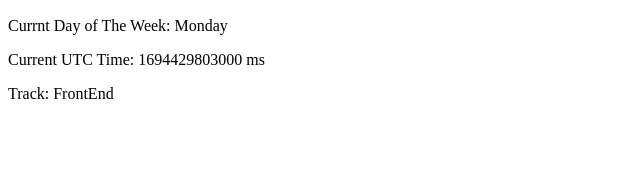
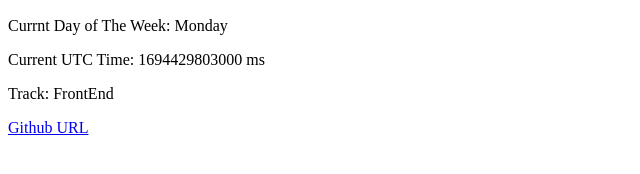
Before and after one commit to tohmyy/hng-stage1, a plain HTML site: page index.html in a window 1280 px wide. Shown: the part 370-544 px from the top of the page, without its empty margins (0-640 px from the left). Drawn offline with Linux system fonts and the light colour scheme.

Commit message:
Add files via upload

```diff
--- a/index.html
+++ b/index.html
@@ -21,6 +21,9 @@
     <div>
         <p data-testid="myTrack">Track: FrontEnd</p>
     </div>
+    <div>
+        <a data-testid="githubURL" href="https://github.com/tohmyy/hng-stage1"> Github URL</a>
+    </div>
     <script>
 const x = new Date();
 
```
